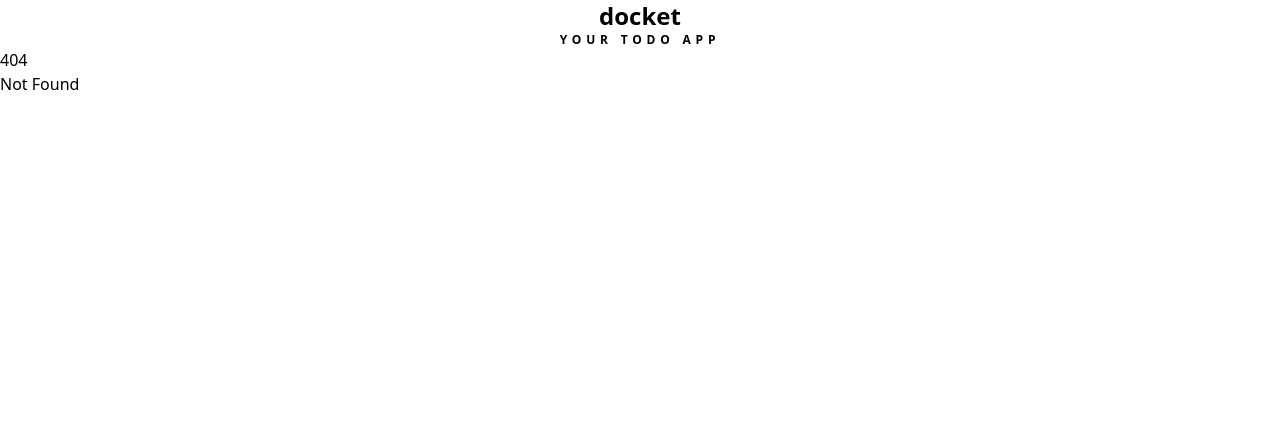
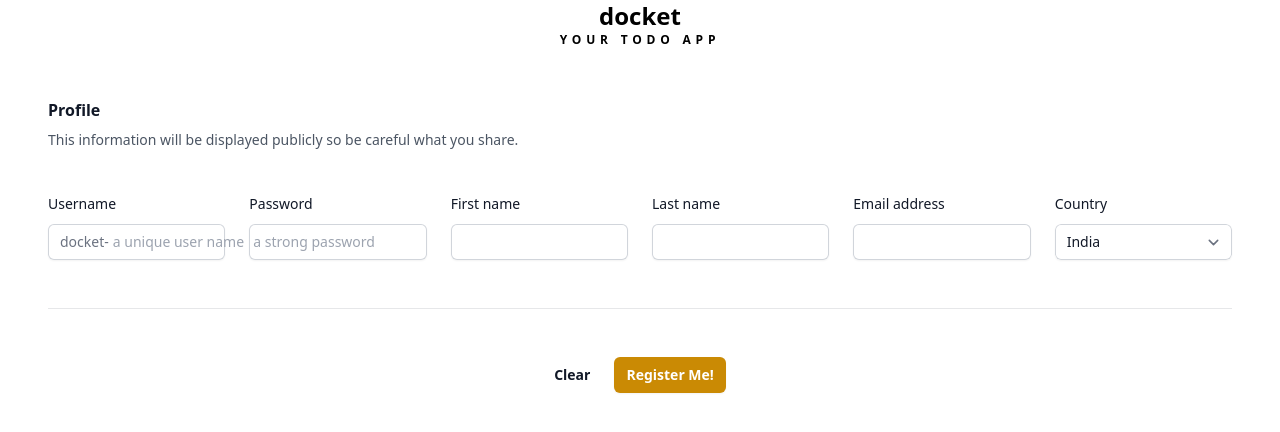
Before and after one commit to National-Foundation-For-India/docket, a SvelteKit app in the folder app/: page /docket-up in a window 1280 px wide. Before the commit this address had no page. Shown: the top 432 px of the page. Built offline with nearby package versions, Linux system fonts and the light colour scheme; no server answers.

Commit message:
changes to User changes

```diff
--- a/app/src/routes/+page.svelte
+++ b/app/src/routes/+page.svelte
@@ -26,7 +26,7 @@
             </div>
           </div>
           <div class="mt-2">
-            <input id="password" name="password" type="password" autocomplete="current-password" required class="block w-full rounded-md border-0 py-1.5 text-gray-900 shadow-sm ring-1 ring-inset ring-gray-300 placeholder:text-gray-400 focus:ring-2 focus:ring-inset focus:ring-yellow-600 sm:text-sm sm:leading-6">
+            <input id="password" name="password" type="password" autocomplete="current-password" required minlength="8" class="block w-full rounded-md border-0 py-1.5 text-gray-900 shadow-sm ring-1 ring-inset ring-gray-300 placeholder:text-gray-400 focus:ring-2 focus:ring-inset focus:ring-yellow-600 sm:text-sm sm:leading-6">
           </div>
         </div>
 
@@ -37,7 +37,7 @@
 
       <p class="mt-10 text-center text-sm text-gray-500">
         New user?
-        <a href="#" class="font-semibold leading-6 text-yellow-600 hover:text-yellow-500">Docket up!</a>
+        <a href="/docket-up" class="font-semibold leading-6 text-yellow-600 hover:text-yellow-500">Docket up!</a>
       </p>
     </div>
   </div>
--- /dev/null
+++ b/app/src/routes/docket-up/+page.server.js
@@ -0,0 +1,38 @@
+import { createClient } from '@supabase/supabase-js'
+import { SUPABASE_URL, SUPABASE_ANON_KEY } from '$env/static/private'
+export const actions = {
+    default: async ({ request }) => {
+
+
+
+// Create a single supabase client for interacting with your database
+const supabase = createClient(SUPABASE_URL, SUPABASE_ANON_KEY)
+        const formData = await request.formData();
+        const email = formData.get('email');
+        const userName = formData.get('username');
+        const password = formData.get('password');
+        const firstName = formData.get('first-name');
+        const lastName = formData.get('last-name');
+        const country = formData.get('country');
+        const { data, error } = await supabase.auth.signUp({
+            email: email,
+            password: password,
+            options: {
+                data: {
+                    username: "docket-"+userName,
+                    first_name: firstName,
+                    last_name: lastName,
+                    country: country,
+                }
+            }
+        })
+        console.log(data);
+        if (error) {
+            console.error(error);
+        }
+
+        return { success: true,
+                data: data
+         };
+    },
+};
--- /dev/null
+++ b/app/src/routes/docket-up/+page.svelte
@@ -0,0 +1,165 @@
+<script>
+    export let form;
+    let email=''
+    let username=''
+    let firstName=''
+    let LastName=''
+    let Country=''
+    if(form != null) {
+        email = form.data.user.email
+        username = form.data.user.user_metadata.username
+        firstName = form.data.user.user_metadata.first_name
+        LastName = form.data.user.user_metadata.last_name
+        Country = form.data.user.user_metadata.country
+    }
+</script>
+<p>
+    {email} {username} {firstName} {LastName} {Country}
+</p>
+<form class="m-12" method="POST">
+    <div class="space-y-12">
+        <div class="border-b border-gray-900/10 pb-12">
+            <h2 class="text-base font-semibold leading-7 text-gray-900">
+                Profile
+            </h2>
+            <p class="mt-1 text-sm leading-6 text-gray-600">
+                This information will be displayed publicly so be careful what
+                you share.
+            </p>
+
+            <div class="mt-10 grid grid-cols-1 gap-x-6 gap-y-8 sm:grid-cols-6">
+                <div>
+                    <label
+                        for="username"
+                        class="block text-sm font-medium leading-6 text-gray-900"
+                        >Username</label
+                    >
+                    <div class="mt-2">
+                        <div
+                            class="flex rounded-md shadow-sm ring-1 ring-inset ring-gray-300 focus-within:ring-2 focus-within:ring-inset focus-within:ring-yellow-600 sm:max-w-md"
+                        >
+                            <span
+                                class="flex select-none items-center pl-3 text-gray-500 sm:text-sm"
+                                >docket-</span
+                            >
+                            <input
+                                type="text"
+                                name="username"
+                                id="username"
+                                autocomplete="username"
+                                required
+                                class="block flex-1 border-0 bg-transparent py-1.5 pl-1 text-gray-900 placeholder:text-gray-400 focus:ring-0 sm:text-sm sm:leading-6"
+                                placeholder="a unique user name"
+                            />
+                        </div>
+                    </div>
+                </div>
+                <div>
+                    <label
+                        for="password"
+                        class="block text-sm font-medium leading-6 text-gray-900"
+                        >Password</label
+                    >
+                    <div class="mt-2">
+                        <div
+                            class="flex rounded-md shadow-sm ring-1 ring-inset ring-gray-300 focus-within:ring-2 focus-within:ring-inset focus-within:ring-yellow-600 sm:max-w-md"
+                        >
+                            <input
+                                type="password"
+                                name="password"
+                                id="password"
+                                autocomplete="new-password"
+                                required
+                                minlength="8"
+                                class="block flex-1 border-0 bg-transparent py-1.5 pl-1 text-gray-900 placeholder:text-gray-400 focus:ring-0 sm:text-sm sm:leading-6"
+                                placeholder="a strong password"
+                            />
+                        </div>
+                    </div>
+                </div>
+                <div>
+                    <label
+                        for="first-name"
+                        class="block text-sm font-medium leading-6 text-gray-900"
+                        >First name</label
+                    >
+                    <div class="mt-2">
+                        <input
+                            type="text"
+                            name="first-name"
+                            id="first-name"
+                            required
+                            autocomplete="given-name"
+                            class="block w-full rounded-md border-0 py-1.5 text-gray-900 shadow-sm ring-1 ring-inset ring-gray-300 placeholder:text-gray-400 focus:ring-2 focus:ring-inset focus:ring-yellow-600 sm:text-sm sm:leading-6"
+                        />
+                    </div>
+                </div>
+
+                <div>
+                    <label
+                        for="last-name"
+                        class="block text-sm font-medium leading-6 text-gray-900"
+                        >Last name</label
+                    >
+                    <div class="mt-2">
+                        <input
+                            type="text"
+                            name="last-name"
+                            id="last-name"
+                            autocomplete="family-name"
+                            class="block w-full rounded-md border-0 py-1.5 text-gray-900 shadow-sm ring-1 ring-inset ring-gray-300 placeholder:text-gray-400 focus:ring-2 focus:ring-inset focus:ring-yellow-600 sm:text-sm sm:leading-6"
+                        />
+                    </div>
+                </div>
+
+                <div>
+                    <label
+                        for="email"
+                        class="block text-sm font-medium leading-6 text-gray-900"
+                        >Email address</label
+                    >
+                    <div class="mt-2">
+                        <input
+                            id="email"
+                            name="email"
+                            type="email"
+                            autocomplete="email"
+                            required
+                            class="block w-full rounded-md border-0 py-1.5 text-gray-900 shadow-sm ring-1 ring-inset ring-gray-300 placeholder:text-gray-400 focus:ring-2 focus:ring-inset focus:ring-yellow-600 sm:text-sm sm:leading-6"
+                        />
+                    </div>
+                </div>
+                <div>
+                    <label
+                        for="country"
+                        class="block text-sm font-medium leading-6 text-gray-900"
+                        >Country</label
+                    >
+                    <div class="mt-2">
+                        <select
+                            id="country"
+                            name="country"
+                            autocomplete="country-name"
+                            required
+                            class="block w-full rounded-md border-0 py-1.5 text-gray-900 shadow-sm ring-1 ring-inset ring-gray-300 focus:ring-2 focus:ring-inset focus:ring-yellow-600 sm:max-w-xs sm:text-sm sm:leading-6"
+                        >
+                            <option>India</option>
+                        </select>
+                    </div>
+                </div>
+            </div>
+        </div>
+        <div class="mt-6 flex items-center justify-center gap-x-6">
+            <button
+                type="button"
+                class="text-sm font-semibold leading-6 text-gray-900"
+                >Clear</button
+            >
+            <button
+                type="submit"
+                class="rounded-md bg-yellow-600 px-3 py-2 text-sm font-semibold text-white shadow-sm hover:bg-yellow-500 focus-visible:outline focus-visible:outline-2 focus-visible:outline-offset-2 focus-visible:outline-yellow-600"
+                >Register Me!</button
+            >
+        </div>
+    </div>
+</form>
```
